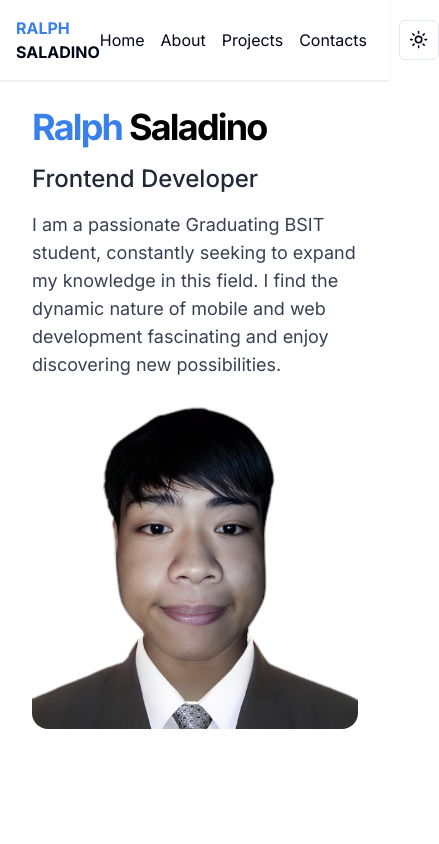
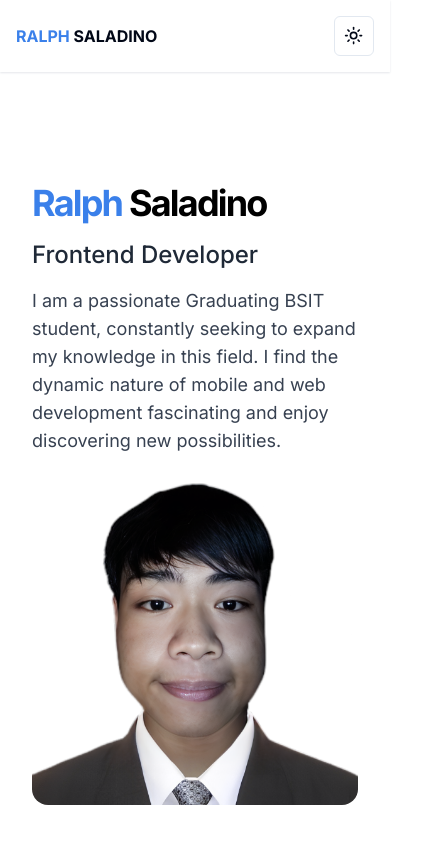
Before and after one commit to hplar05/Portfolio-2.0, a Next.js app: page / in a window 390 px wide. Shown: the top 844 px of the page, 439 px wide, since content can reach past the window. Built offline with nearby package versions, Linux system fonts and the light colour scheme.

Commit message:
update: minimal changes

```diff
--- a/app/(sections)/Contacts.tsx
+++ b/app/(sections)/Contacts.tsx
@@ -4,10 +4,10 @@ const Home = () => {
   return (
     <section
       id="contacts"
-      className=" max-md:h-[200vh]  h-[100vh] text-gray-50 flex justify-center items-center"
+      className=" max-md:h-[200vh] h-[100vh] text-gray-50 flex justify-center items-center "
     >
-      <div className="container flex justify-center">
-        <div className="space-y-4 mb-8">
+      <div className="container flex items-center justify-center">
+        <div className="space-y-4 md:mb-8">
           <h2 className="text-3xl font-bold tracking-tighter sm:text-4xl md:text-5xl text-black dark:text-white">
             Get in Touch
           </h2>
--- a/app/(sections)/Home.tsx
+++ b/app/(sections)/Home.tsx
@@ -6,7 +6,7 @@ const Home = () => {
   return (
     <section
       id="home"
-      className="h-[80vh] flex items-center justify-center dark:bg-gray-950 text-gray-50 "
+      className="md:h-[80vh] h-[100vh] flex items-center justify-center dark:bg-gray-950 text-gray-50 "
     >
       <div className="container grid gap-6 md:grid-cols-2 items-center">
         <div className="space-y-4">
--- a/components/Navbar.tsx
+++ b/components/Navbar.tsx
@@ -14,7 +14,7 @@ const Navbar = () => {
       </Link>
 
       <div className="flex items-center space-x-8 md:mr-5 mr-0">
-        <div className="text-md">
+        <div className="text-md hidden md:block">
           <ul className="flex items-center space-x-4">
             <Link className="hover:underline underline-offset-4" href="#home">
               Home
```
